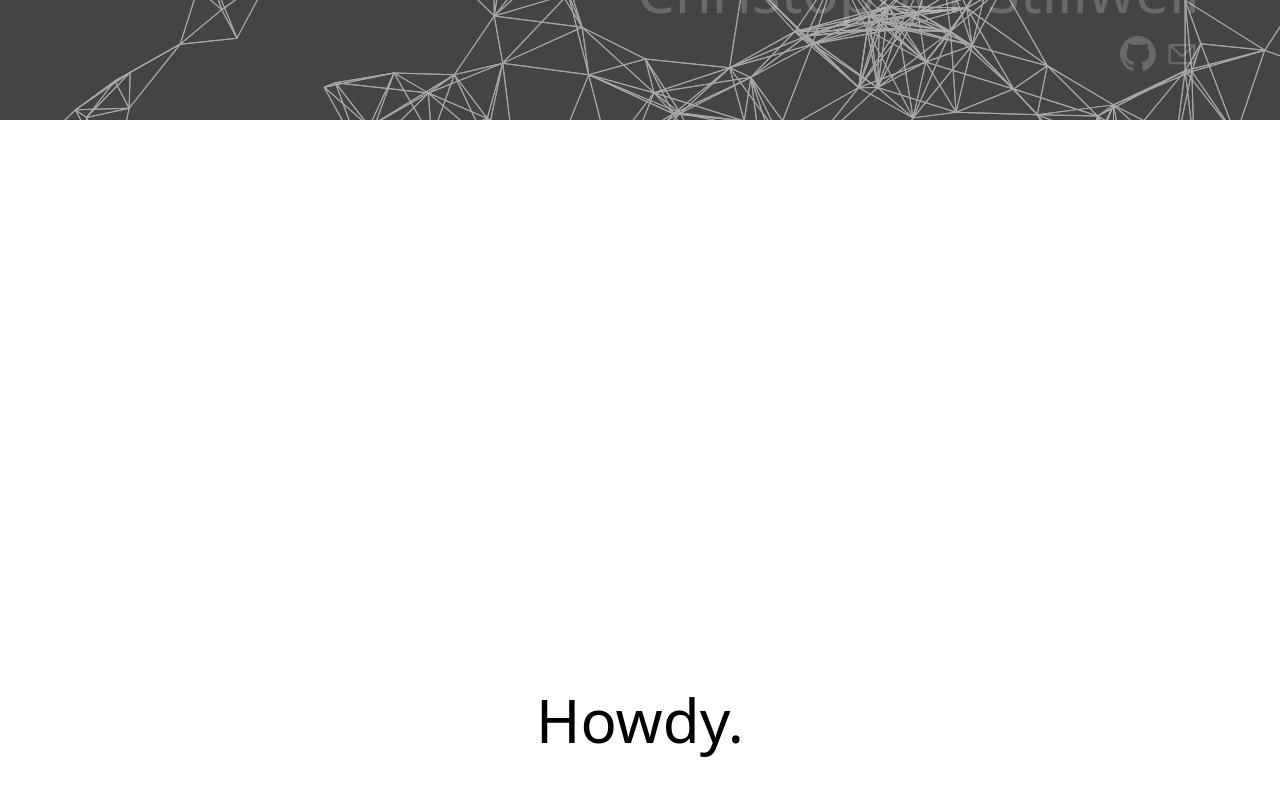
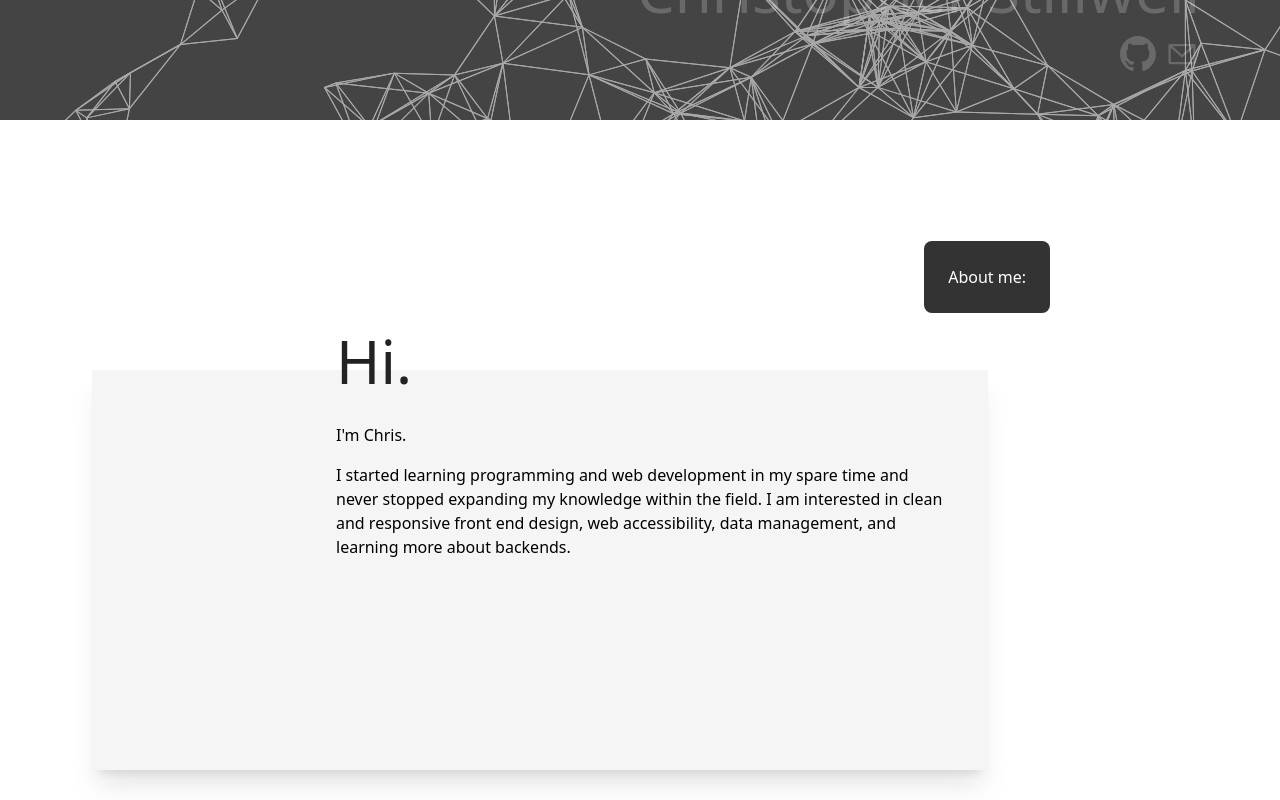
Before and after one commit to Stillwell-C/personal-site, a React (Vite) app: page / in a window 1280 px wide. Shown: the part 680-1480 px from the top of the page. Built offline with nearby package versions, Linux system fonts and the light colour scheme.

Commit message:
Add parallax animation

```diff
--- a/src/components/About.tsx
+++ b/src/components/About.tsx
@@ -1,12 +1,123 @@
-import React from "react";
+import React, { useEffect, useRef } from "react";
+import {
+  useScroll,
+  motion,
+  useTransform,
+  useInView,
+  useAnimation,
+} from "framer-motion";
+
+const headerVariants = {
+  initial: {
+    y: 75,
+    opacity: 0,
+  },
+  animate: {
+    y: 0,
+    opacity: 1,
+    transition: {
+      delay: 0.5,
+      duration: 0.5,
+    },
+  },
+};
+
+const textVariants = {
+  initial: {
+    opacity: 0,
+  },
+  animate: {
+    opacity: 1,
+    transition: {
+      delay: 1.5,
+      duration: 0.8,
+    },
+  },
+};
 
 const About = () => {
+  const ref = useRef<HTMLDivElement>(null);
+  const headingRef = useRef<HTMLHeadingElement>(null);
+
+  const { scrollYProgress } = useScroll({
+    target: ref,
+    offset: ["start end", "end end"],
+  });
+
+  const backgroundShiftY = useTransform(scrollYProgress, [0, 1], [0, 50]);
+  const backgroundShiftX = useTransform(scrollYProgress, [0, 1], [0, -100]);
+  const textShift = useTransform(scrollYProgress, [0, 1], [0, -150]);
+  const layoverShiftY = useTransform(scrollYProgress, [0, 1], [0, -170]);
+  const layoverShiftX = useTransform(scrollYProgress, [0, 1], [0, 50]);
+
+  console.log(textShift);
+
+  const headingControls = useAnimation();
+
+  const isInView = useInView(headingRef, { once: true });
+
+  useEffect(() => {
+    if (isInView) {
+      headingControls.start("animate");
+    }
+    console.log(isInView);
+  }, [isInView]);
+
   return (
-    <div className='h-[150vh] flex'>
-      <div className='h-full w-full flex items-center justify-center'>
-        <h2 className='text-6xl'>Howdy.</h2>
+    <section
+      ref={ref}
+      id='about'
+      className='h-[100vh] flex justify-center overflow-hidden'
+    >
+      <div className='w-full h-full flex flex-col items-center justify-center relative'>
+        <div className='absolute left-1/2 top-1/2 -translate-x-1/2 -translate-y-1/2 max-w-4xl w-1/2 md:w-3/4 h-1/2'>
+          <motion.div
+            className='h-full w-full bg-[#f5f5f5] shadow-xl'
+            style={{ y: backgroundShiftY, x: backgroundShiftX }}
+          ></motion.div>
+        </div>
+
+        <motion.div
+          className='rounded-lg max-w-2xl w-1/2 p-4 relative mt-[150px]'
+          style={{ y: textShift }}
+        >
+          <motion.div
+            style={{ y: layoverShiftY, x: layoverShiftX }}
+            className='bg-[#333] p-6 rounded-lg text-white absolute top-24 -right-10'
+          >
+            About me:
+          </motion.div>
+          <div
+            ref={headingRef}
+            className='overflow-hidden h-[60px] text-left mb-8 text-[#222]'
+          >
+            <motion.h2
+              variants={headerVariants}
+              initial='initial'
+              animate={headingControls}
+              // style={{ y: headerShift, opacity: headerOpacity }}
+              className='text-6xl mb-20'
+            >
+              Hi.
+            </motion.h2>
+          </div>
+          <motion.div
+            className='max-w-2xl text-left flex flex-col gap-4'
+            variants={textVariants}
+            initial='initial'
+            animate={headingControls}
+          >
+            <p>I'm Chris.</p>
+            <p>
+              I started learning programming and web development in my spare
+              time and never stopped expanding my knowledge within the field. I
+              am interested in clean and responsive front end design, web
+              accessibility, data management, and learning more about backends.
+            </p>
+          </motion.div>
+        </motion.div>
       </div>
-    </div>
+    </section>
   );
 };
 
```
